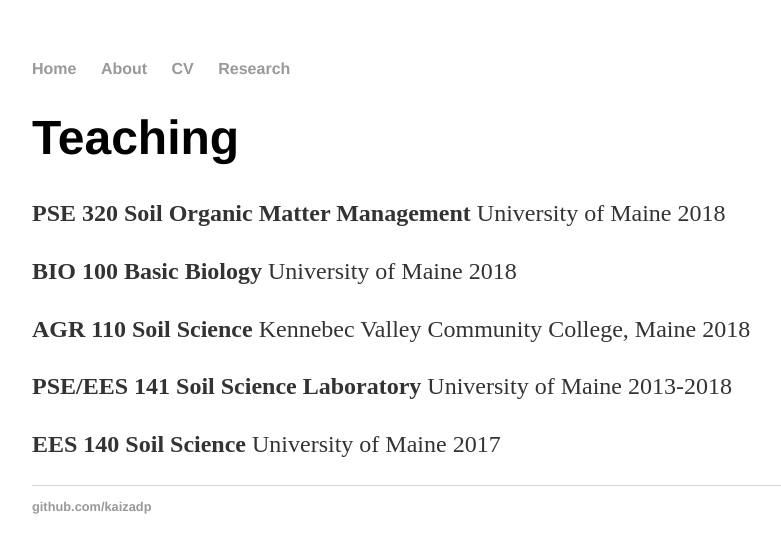
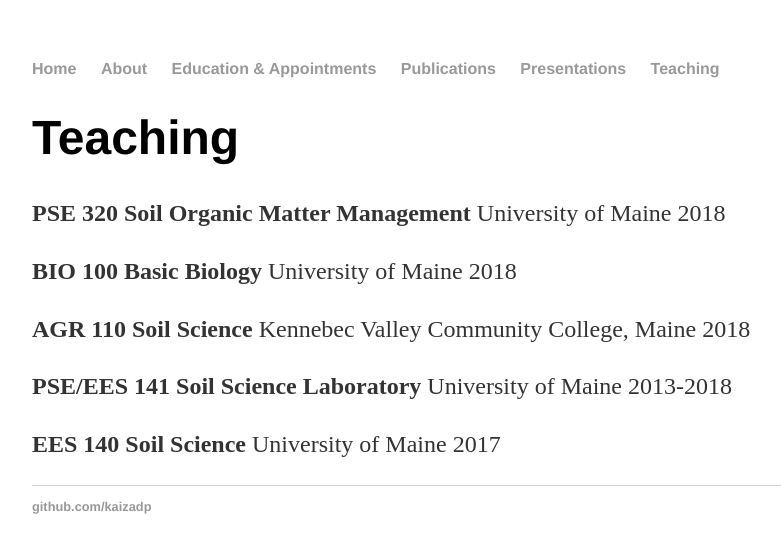
Before and after one commit to kaizadp/kaizadp.github.io, a Jekyll site: the page built from teaching.md, in a window 1280 px wide. Shown: the top 553 px of the page, without its empty margins (160-941 px from the left). Built offline with Jekyll 4.4.1, drawn with Linux system fonts in a browser that asks for light colours; our own code applies the rules of GitHub Pages for plain Markdown files.

Commit message:
Update default.html

```diff
--- a/_layouts/default.html
+++ b/_layouts/default.html
@@ -9,9 +9,11 @@
 			<nav>
 	    		<ul>
 	        		<li><a href="/">Home</a></li>
-		        	<li><a href="/about">About</a></li>
-	        		<li><a href="/cv">CV</a></li>
-	        		<li><a href="/blog">Research</a></li>
+				<li><a href="/about">About</a></li>
+				<li><a href="/appointments">Education & Appointments</a></li>
+				<li><a href="/publications">Publications</a></li>
+				<li><a href="/presentations">Presentations</a></li>
+				<li><a href="/teaching">Teaching</a></li>
 	    		</ul>
 			</nav>
 			<div class="container">
```
